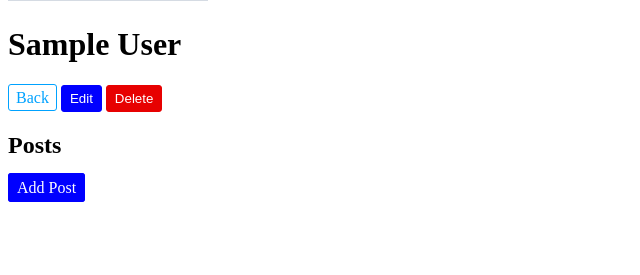
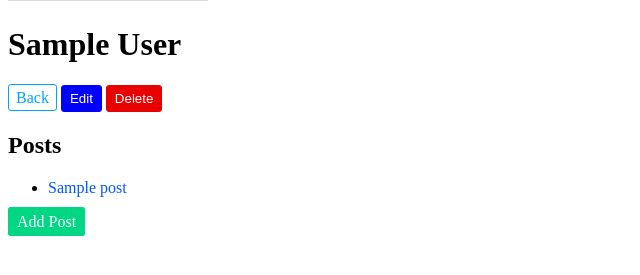
Before and after one commit to cynthicrush/flask-blogly, a Flask app: page /users/1 in a window 1280 px wide. Shown: the part 207-482 px from the top of the page, without its empty margins (0-640 px from the left). Run offline with Flask 2, Linux system fonts and the light colour scheme; tables that the repository leaves empty hold one stand-in row (values such as "Sample post"); grey boxes marked "Sample" are stand-in pictures.

Commit message:
code updated

```diff
--- a/app.py
+++ b/app.py
@@ -65,7 +65,7 @@ def show_edit_form(user_id):
 
 @app.route('/users/<int:user_id>/edit', methods=['POST'])
 def edit_user(user_id):
-  '''Show edit user page'''
+  '''Edit user'''
   user = User.query.get_or_404(user_id)
   user.first_name = request.form['first-name']
   user.last_name = request.form['last-name']
@@ -118,4 +118,25 @@ def show_edit_post_from(post_id):
   '''Show the form to edit a post'''
 
   post = Post.query.get(post_id)
-  render_template('posts/edit.html', post=post)
+  return render_template('posts/edit.html', post=post)
+
+@app.route('/posts/<int:post_id>/edit', methods=['POST'])
+def edit_post(post_id):
+  '''Edit the post'''
+
+  post = Post.query.get_or_404(post_id)
+  post.title = request.form['title']
+  post.content = request.form['content']
+
+  db.session.add(post)
+  db.session.commit()
+  return redirect(f'/posts/{post.id}')
+
+@app.route('/posts/<int:post_id>/delete', methods=['POST'])
+def delete_post(post_id):
+  '''Delete a post'''
+
+  post = Post.query.get_or_404(post_id)
+  db.session.delete(post)
+  db.session.commit()
+  return redirect(f'/users/{post.user_id}')
--- a/models.py
+++ b/models.py
@@ -18,6 +18,8 @@ class User(db.Model):
   last_name = db.Column(db.String(), nullable = False)
   image_url = db.Column(db.String(), nullable = False, default='https://upload.wikimedia.org/wikipedia/commons/7/7e/Circle-icons-profile.svg')
 
+  posts = db.relationship("Post", backref="user", cascade="all, delete-orphan")
+
 class Post(db.Model):
   '''Post'''
   __tablename__ = 'posts'
--- a/static/style.css
+++ b/static/style.css
@@ -15,7 +15,7 @@ img {
   background-color: rgb(14, 196, 14);
 }
 
-.add-btn {
+.add {
   color: white;
   border: 1px solid rgb(14, 196, 14);
   border-radius: 3px;
@@ -23,15 +23,7 @@ img {
   background-color: rgb(14, 196, 14);
 }
 
-.add-user-btn {
-  color: white;
-  border: 1px solid rgb(61, 61, 61);
-  border-radius: 3px;
-  padding: 5px 8px;
-  background-color: rgb(61, 61, 61);
-}
-
-.edit-user-btn {
+.edit{
   color: white;
   border: 1px solid blue;
   border-radius: 3px;
@@ -39,15 +31,15 @@ img {
   background-color: blue;
 }
 
-.add-post-btn {
+.add-btn {
   color: white;
-  border: 1px solid blue;
+  border: 1px solid rgb(0, 214, 132);
   border-radius: 3px;
   padding: 5px 8px;
-  background-color: blue;
+  background-color: rgb(0, 214, 132);
 }
 
-.delete-user-btn {
+.delete {
   color: white;
   border: 1px solid rgb(231, 1, 1);
   border-radius: 3px;
--- a/templates/posts/details.html
+++ b/templates/posts/details.html
@@ -4,6 +4,7 @@
   <meta charset="UTF-8">
   <meta http-equiv="X-UA-Compatible" content="IE=edge">
   <meta name="viewport" content="width=device-width, initial-scale=1.0">
+  <link rel='stylesheet' href='../../static/style.css'>
   <title>Blogly</title>
 </head>
 <body>
@@ -12,8 +13,8 @@
   <p>By {{post.user.first_name}} {{post.user.last_name}}</p>
   <form>
     <a href='/users/{{ post.user_id }}' class='cancel-btn'>Back</a>
-    <button formaction='/posts/{{ post.id }}/edit' formmethod='GET' class='edit-post-btn'>Edit</button>
-    <button formaction='/posts/{{ post.id }}/delete' formmethod='POST' class='delete-post-btn'>Delete</button>
+    <button formaction='/posts/{{ post.id }}/edit' formmethod='GET' class='edit edit-post-btn'>Edit</button>
+    <button formaction='/posts/{{ post.id }}/delete' formmethod='POST' class='delete delete-post-btn'>Delete</button>
   </form>
 </body>
 </html>
--- a/templates/posts/form.html
+++ b/templates/posts/form.html
@@ -18,7 +18,7 @@
         <input type='text' name='content'>
       </label>
       <a href='/users/{{ user.id }}' class='cancel-btn'>Cancel</a>
-      <button type='submit' class='add-btn'>Add</button>
+      <button type='submit' class='add'>Add</button>
     </form>
   </section>
 </body>
--- a/templates/users/details.html
+++ b/templates/users/details.html
@@ -16,8 +16,8 @@
       <h1>{{user.first_name}} {{user.last_name}}</h1>
       <form>
         <a href='/users' class='cancel-btn'>Back</a>
-        <button formaction='/users/{{ user.id }}/edit' formmethod='GET' class='edit-user-btn'>Edit</button>
-        <button formaction='/users/{{ user.id }}/delete' formmethod='POST' class='delete-user-btn'>Delete</button>
+        <button formaction='/users/{{ user.id }}/edit' formmethod='GET' class='edit edit-user-btn'>Edit</button>
+        <button formaction='/users/{{ user.id }}/delete' formmethod='POST' class='delete delete-user-btn'>Delete</button>
       </form>
     </div>
     <div class='posts-list'>
@@ -25,11 +25,11 @@
       <ul>
         {% for post in user.posts %}
         <li>
-          <a href='#' class='post'>{{post.title}}</a>
+          <a href='/posts/{{post.id}}' class='post'>{{post.title}}</a>
         </li>
         {% endfor %}
       </ul>
-      <a href='/users/{{ user.id }}/posts/new' class='add-post-btn'>Add Post</a>
+      <a href='/users/{{ user.id }}/posts/new' class='add-btn add-post-btn'>Add Post</a>
     </div>
   </div>
 
--- a/templates/users/form.html
+++ b/templates/users/form.html
@@ -21,7 +21,7 @@
         <input type='url' name='image-url'>
       </label>
       <a href='/users' class='cancel-btn'>Cancel</a>
-      <button class='add-btn'>Add</button>
+      <button class='add'>Add</button>
     </form>
   </section>
 </body>
--- a/templates/users/list.html
+++ b/templates/users/list.html
@@ -18,6 +18,6 @@
       {% endfor %}
     </ul>
   </section>
-  <a href='/users/new' class='add-user-btn'>Add user</a>
+  <a href='/users/new' class='add-btn add-user-btn'>Add user</a>
 </body>
 </html>
```
Also changed, not shown: templates/posts/edit.html (+26 -0 lines).
